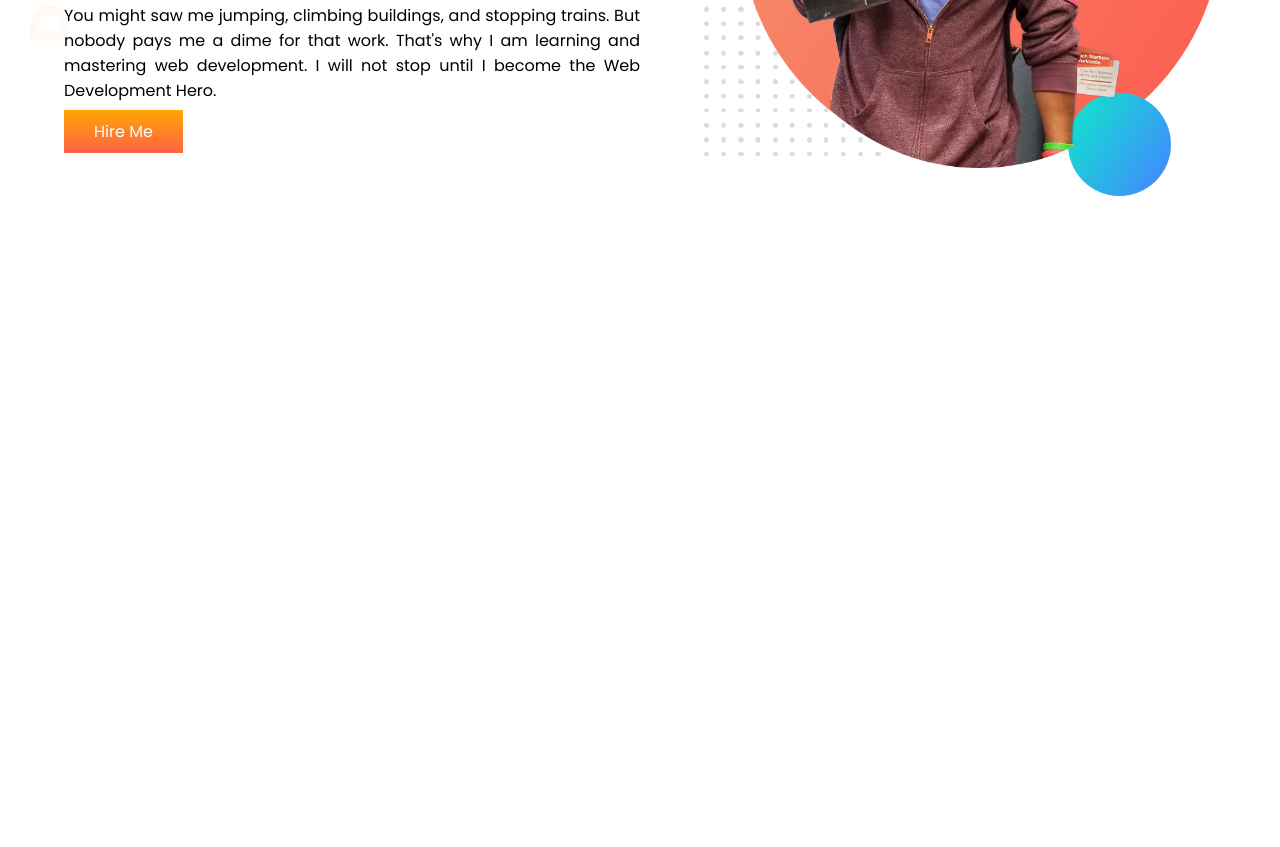
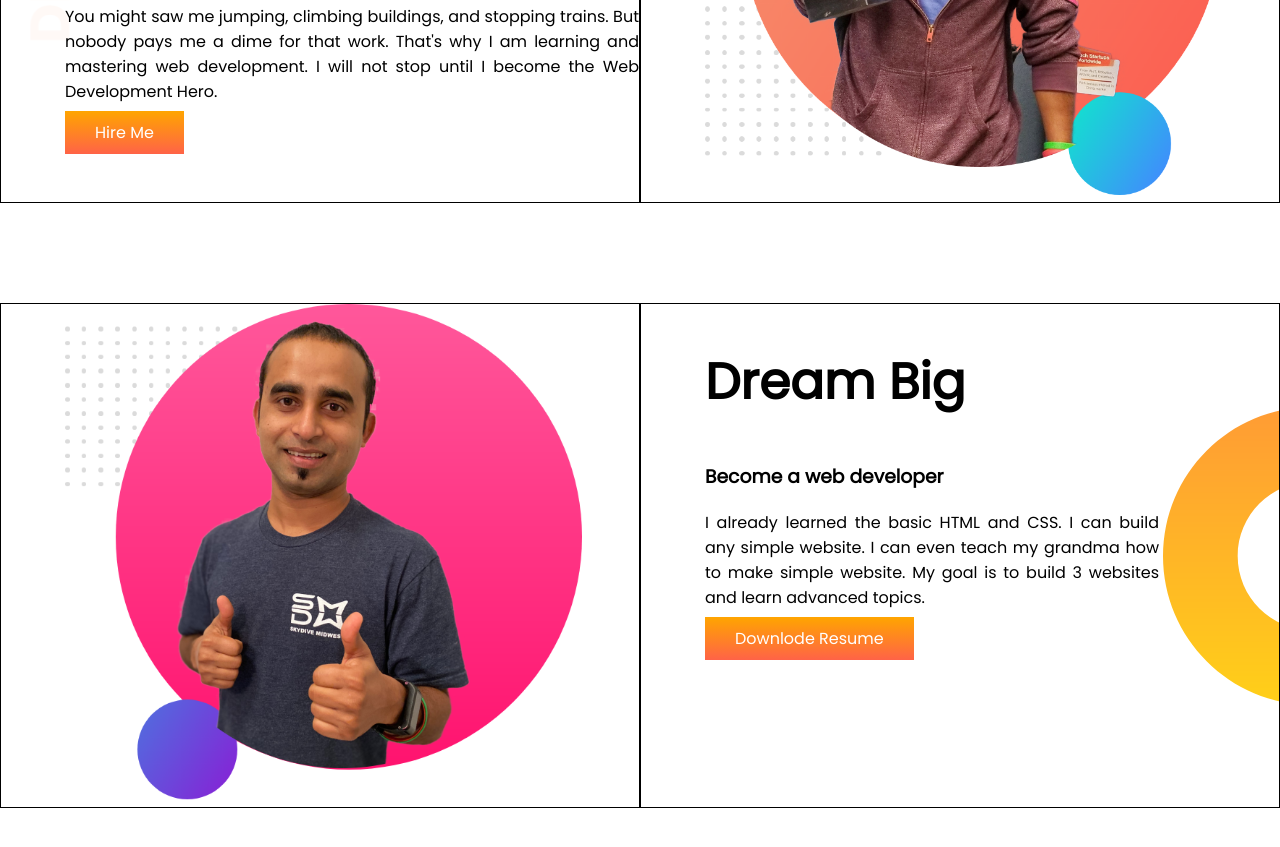
Before and after one commit to NousinTabassum/developer-portfolio, a plain HTML site: page index.html in a window 1280 px wide. Shown: the part 319-1166 px from the top of the page. Before the commit the page ends 800 px from the top, so only its background shows below. Drawn offline with Linux system fonts and the light colour scheme.

Commit message:
dream big added

```diff
--- a/index.html
+++ b/index.html
@@ -32,6 +32,22 @@
         </div>
     </section>
 
+    <section class="dream_big">
+        <div class="box">
+            <img src="images/jhankar2.png" alt="">
+
+        </div>
+        <div class="box">
+            <h1>Dream Big</h1>
+            <h3>Become a web developer</h3>
+            <p id="dream">I already learned the basic HTML and CSS. I can build any simple website. I can even teach my
+                grandma how
+                to make simple website. My goal is to build 3 websites and learn advanced topics.</p>
+            <a class="link_tab" href="#">Downlode Resume</a>
+
+        </div>
+    </section>
+
 
 </body>
 
--- a/style.css
+++ b/style.css
@@ -16,10 +16,12 @@ h1{
 section{
     display: flex;
     justify-content: center;
+    margin-bottom: 100px;
 }
 .box{
     width: 50%;
     padding-left: 5%;
+    border: 1px solid black;
 
 }
 p{
@@ -36,3 +38,12 @@ p{
  padding:10px 30px;
  font-weight: 700px;
 }
+.dream_big{
+    background-image: url(images/dream-bg.png);
+    background-repeat: no-repeat;
+    background-position:right ;
+
+}
+#dream{
+    padding-right: 120px;
+}
```
